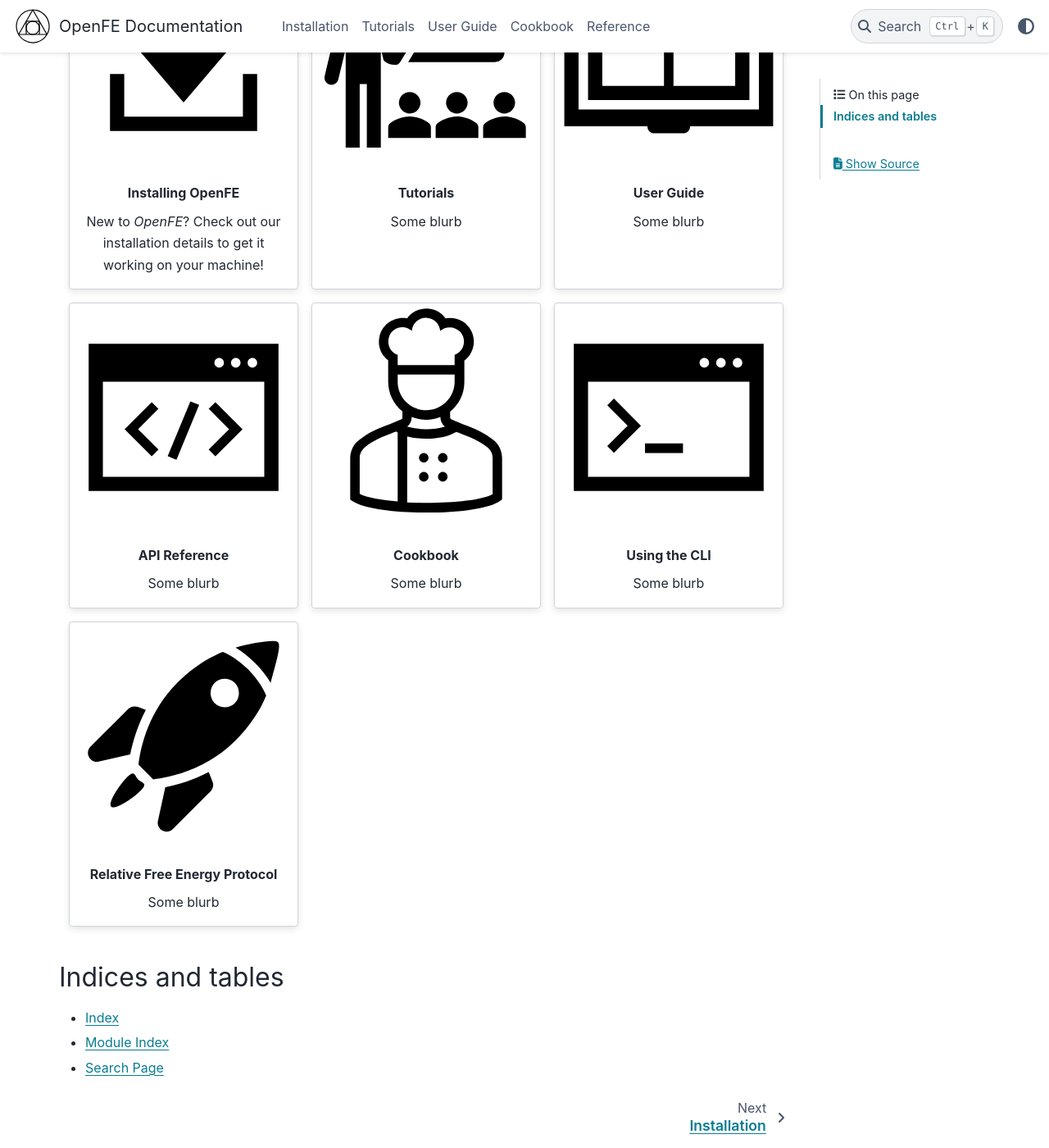
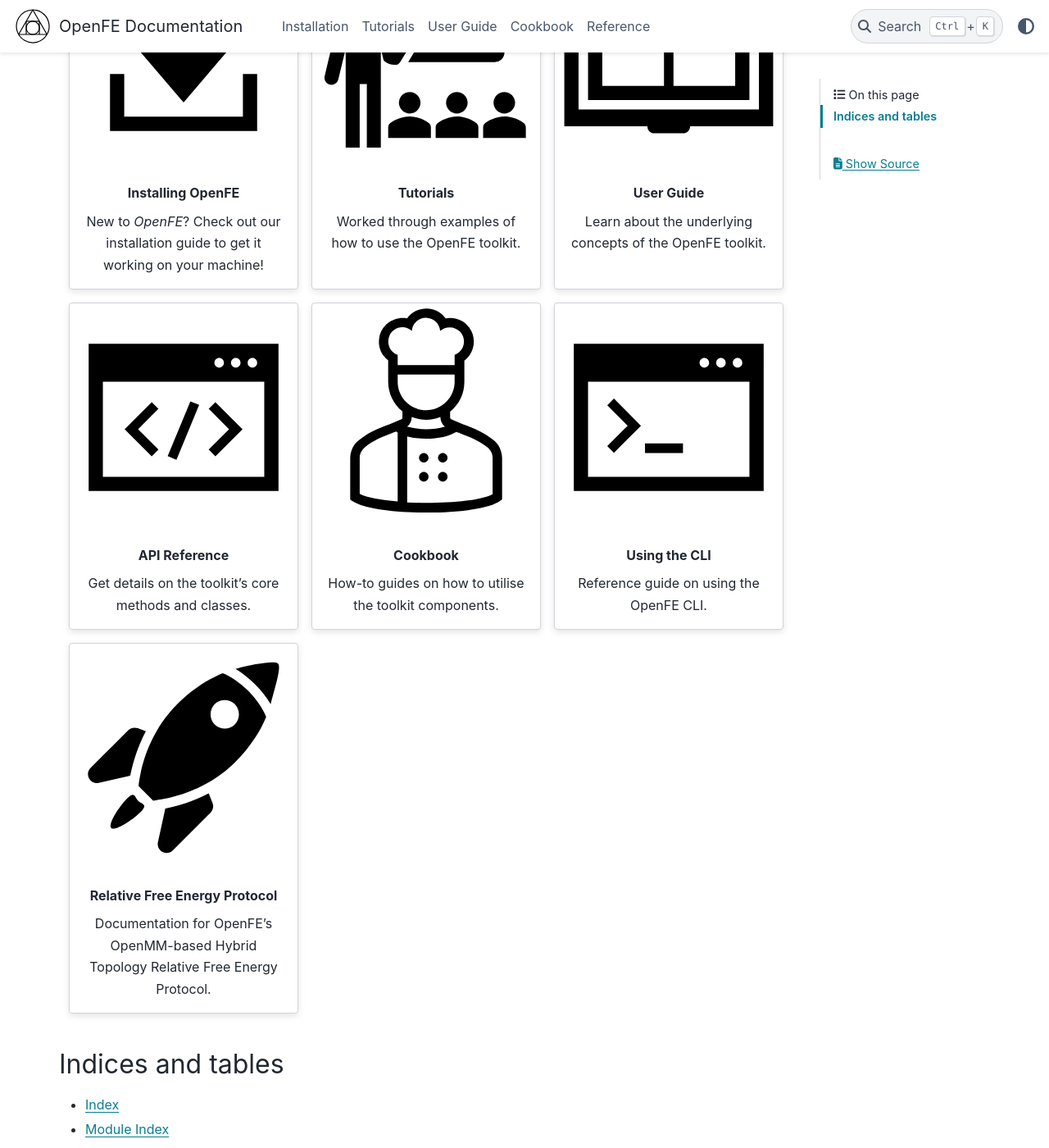
Before and after one commit to OpenFreeEnergy/openfe, a Sphinx documentation site: the page built from docs/index.rst, in a window 1280 px wide and 1400 px high, scrolled down 329 px. Shown: the whole window at 82% size. Built offline with Sphinx 7.4.7 and the PyData theme 0.15.4, drawn with Linux system fonts in a browser that asks for light colours.

Commit message:
Add blurb details

```diff
--- a/docs/index.rst
+++ b/docs/index.rst
@@ -23,7 +23,7 @@
         :link: installation
         :link-type: doc
 
-        New to *OpenFE*? Check out our installation details to get it working on your machine!
+        New to *OpenFE*? Check out our installation guide to get it working on your machine!
 
     .. grid-item-card:: Tutorials
         :img-top: _static/Tutorial.svg
@@ -31,7 +31,7 @@
         :link: tutorials/index
         :link-type: doc
 
-        Some blurb
+        Worked through examples of how to use the OpenFE toolkit.
 
     .. grid-item-card:: User Guide
         :img-top: _static/UserGuide.svg
@@ -39,7 +39,7 @@
         :link: guide/index
         :link-type: doc
 
-        Some blurb
+        Learn about the underlying concepts of the OpenFE toolkit.
 
     .. grid-item-card:: API Reference
         :img-top: _static/API.svg
@@ -47,7 +47,7 @@
         :link: reference/index
         :link-type: doc
 
-        Some blurb
+        Get details on the toolkit's core methods and classes.
 
     .. grid-item-card:: Cookbook
         :img-top: _static/Cookbook.svg
@@ -55,7 +55,7 @@
         :link: cookbook/index
         :link-type: doc
 
-        Some blurb
+        How-to guides on how to utilise the toolkit components.
 
     .. grid-item-card:: Using the CLI
         :img-top: _static/CLI.svg
@@ -63,7 +63,7 @@
         :link: reference/cli/index
         :link-type: doc
 
-        Some blurb
+        Reference guide on using the OpenFE CLI.
 
     .. grid-item-card:: Relative Free Energy Protocol
         :img-top: _static/Rocket.svg
@@ -71,7 +71,8 @@
         :link: reference/api/openmm_rfe
         :link-type: doc
 
-        Some blurb
+        Documentation for OpenFE's OpenMM-based Hybrid Topology Relative Free
+        Energy Protocol.
 
 
 .. toctree::
```
